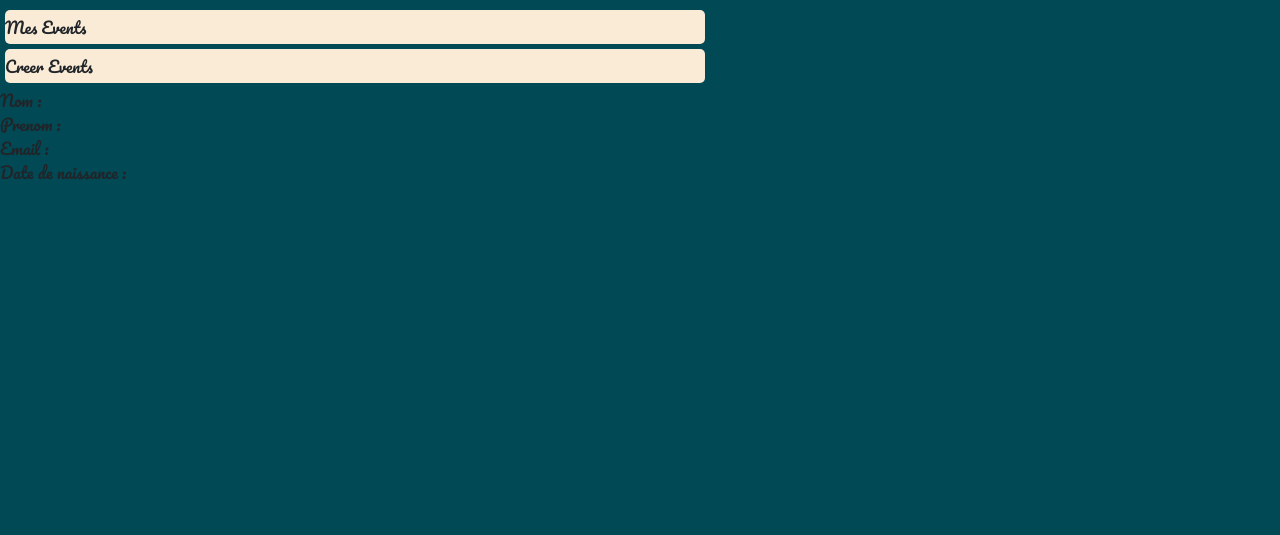
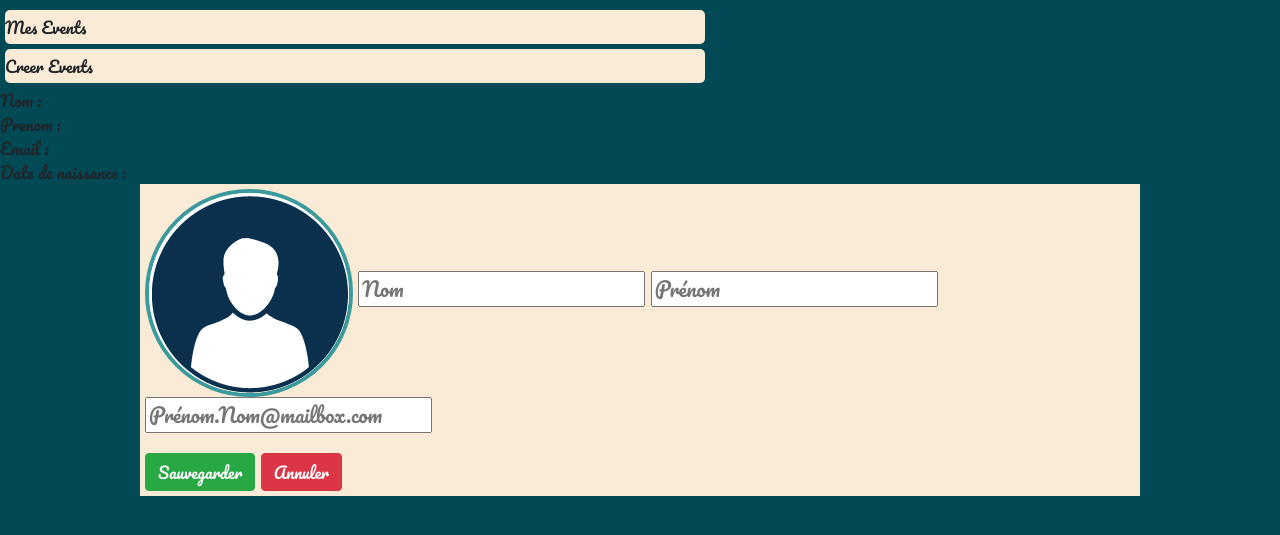
Before and after one commit to Taraal/WorkshopB2, a PHP site: page /profil.php in a window 1280 px wide. Shown: the part 76-611 px from the top of the page. Run offline with PHP 8.4, Linux system fonts and the light colour scheme; the visitor is signed in with stand-in values (Sample User, id 1); data that the repository does not hold is empty.

Commit message:
ajout profil

```diff
--- a/html/css/connexion.css
+++ b/html/css/connexion.css
@@ -206,3 +206,32 @@ h1{
 	max-width: 600px;
 
 }
+a{
+	color: initial;
+	text-decoration: none;
+}
+a:hover{
+	color: initial;
+	text-decoration: none;
+}
+
+#profil{
+	font-size: 20px;
+	margin:0 auto;
+	background-color: antiquewhite;
+	max-width: 1000px;
+	padding:5px;
+	position: inline-block;
+
+}
+#photo_profile{
+	position: inline;
+	left:75%;
+	border-radius:60%;
+	border-style: solid;
+	border-width: 4px;
+	border-color: #3B9A9C;
+}
+#les_buttons{
+	margin-top: 20px;
+}
--- a/html/profil.php
+++ b/html/profil.php
@@ -62,5 +62,15 @@
 
             ?>
         </div>
+        <div id="profil">
+            <img id="photo_profile" src="medias/profile.png">
+            <input name="Family_Name" type="text" id="Family_Name" placeholder="Nom" />
+            <input name="Name" type="text" id="Name" placeholder="Prénom" />
+            <input name="Mail" type="text" id="Mail" placeholder="Prénom.Nom@mailbox.com" />
+            <div id="les_buttons">
+                <button type="button" class="btn btn-success">Sauvegarder</button>
+                <button type="button" class="btn btn-danger">Annuler</button>
+            </div>
+        </div>
     </body>
 </html>
```
Also changed, not shown: html/accueil.php (+15 -5 lines), html/evenements.php (added, +52 -0 lines), html/medias/profile.png (added).
